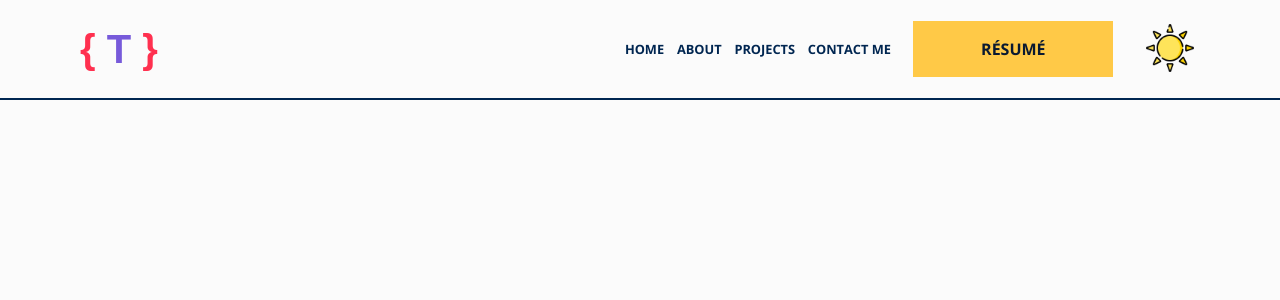
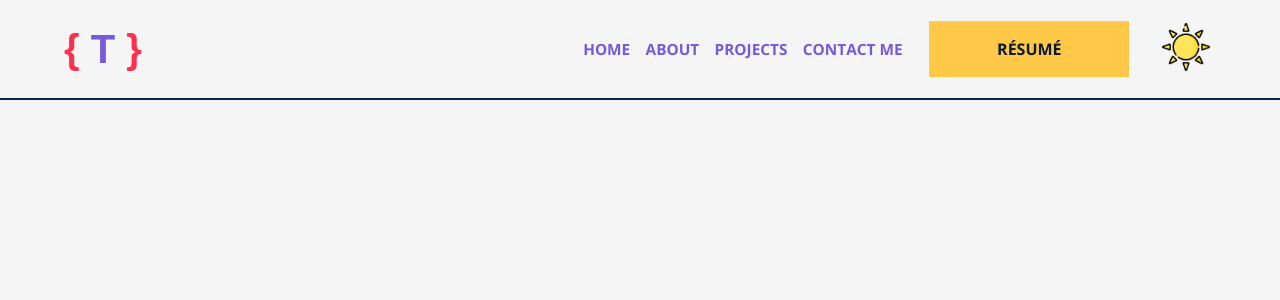
Before and after one commit to tanzeel44/portfolio, a Next.js app: page / in a window 1280 px wide. Shown: the top 300 px of the page. Built offline with nearby package versions, Linux system fonts and the light colour scheme.

Commit message:
new navbar done

```diff
--- a/components/Header/Header.jsx
+++ b/components/Header/Header.jsx
@@ -10,10 +10,9 @@ const StyledHeader = styled.header`
   height: 6.25rem;
   padding: 0 2rem;
   font-family: ${(props) => props.theme.fonts.navbar};
-  font-weight: 900;
   display: flex;
   justify-content: space-between;
-  font-size: 1em;
+  font-size: 1.2em;
   align-items: center;
   color: ${(props) => props.theme.headerText};
   position: relative;
@@ -21,7 +20,7 @@ const StyledHeader = styled.header`
 
   @media only screen and (min-width: 902px) {
     color: #fafafa;
-    padding: 0 5rem;
+    padding: 0 4rem;
   }
 
   a, a:before,
--- a/components/Header/NavMenu.jsx
+++ b/components/Header/NavMenu.jsx
@@ -38,7 +38,7 @@ const StyledMenu = styled.ul`
       font-size: 0.4em;
 
       a:after {
-        background: #fbfbfb;
+        background: ${(props) => props.theme.headerText};
       }
     }
   }
--- a/components/Header/Navbar.jsx
+++ b/components/Header/Navbar.jsx
@@ -7,7 +7,7 @@ import ResumeButton from './ResumeButton';
 
 const StyledNav = styled.div`
   width: 100vw;
-  height: calc(100vh - 6.25em);
+  height: calc(100vh - 6.25rem);
   z-index: 20;
   text-align: center;
   position: absolute;
@@ -15,20 +15,12 @@ const StyledNav = styled.div`
   flex-flow: column;
   align-items: center;
   justify-content: flex-start;
-  padding: 3em 0 5em 0;
+  padding: 3rem 0 5rem 0;
   left: ${(props) => (props.open ? '0' : '-200%')};
-  top: 6.25em;
+  top: 6.25rem;
   background-color: ${(props) => props.theme.background};
-  color: ${(props) => props.theme.color};
+  color: ${(props) => props.theme.headerText};
   transition: left 0.5s linear, background-color 0.5s;
-
-  .github-icon {
-    margin-top: 1em;
-  }
-
-  i {
-    font-size: 3rem;
-  }
 
   &.pause {
     transition: none !important;
@@ -47,11 +39,6 @@ const StyledNav = styled.div`
     padding: 0;
     transition: none;
     background-color: transparent;
-
-    .github-icon {
-      margin-left: 0.5em;
-      margin-top: 0;
-    }
 
     & > * {
       margin: 0;
--- a/styles/theme.js
+++ b/styles/theme.js
@@ -8,19 +8,19 @@ const fonts = {
 
 const theme = {
   light: {
-    background: '#fbfbfb',
+    background: '#f5f5f5',
     color: '#002651',
     headerText: '#775ada',
     resumeButtonBG: '#ff304f',
-    resumeButtonTextMobile: '#fbfbfb',
+    resumeButtonTextMobile: '#f5f5f5',
     fonts,
   },
   dark: {
     background: '#002651',
-    color: '#fbfbfb',
+    color: '#f5f5f5',
     headerText: '#28c7fa',
     resumeButtonBG: '#ff304f',
-    resumeButtonTextMobile: '#fbfbfb',
+    resumeButtonTextMobile: '#f5f5f5',
     fonts,
   },
 };
```
